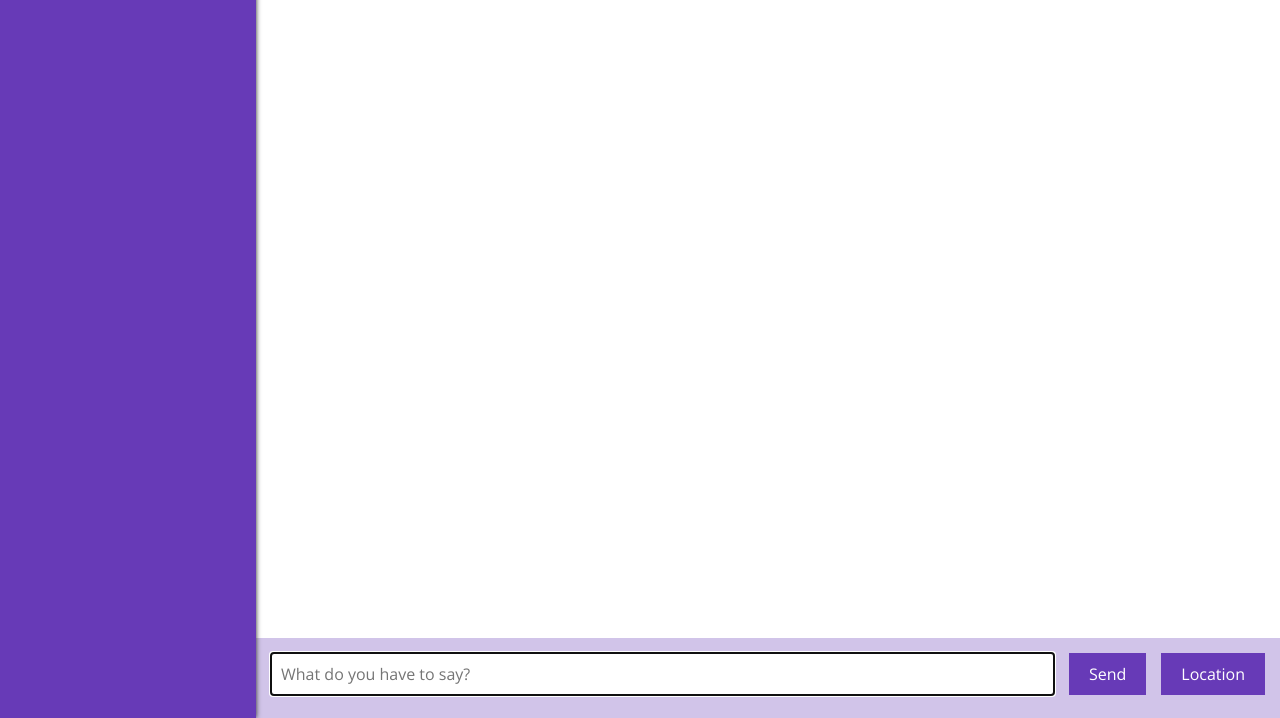
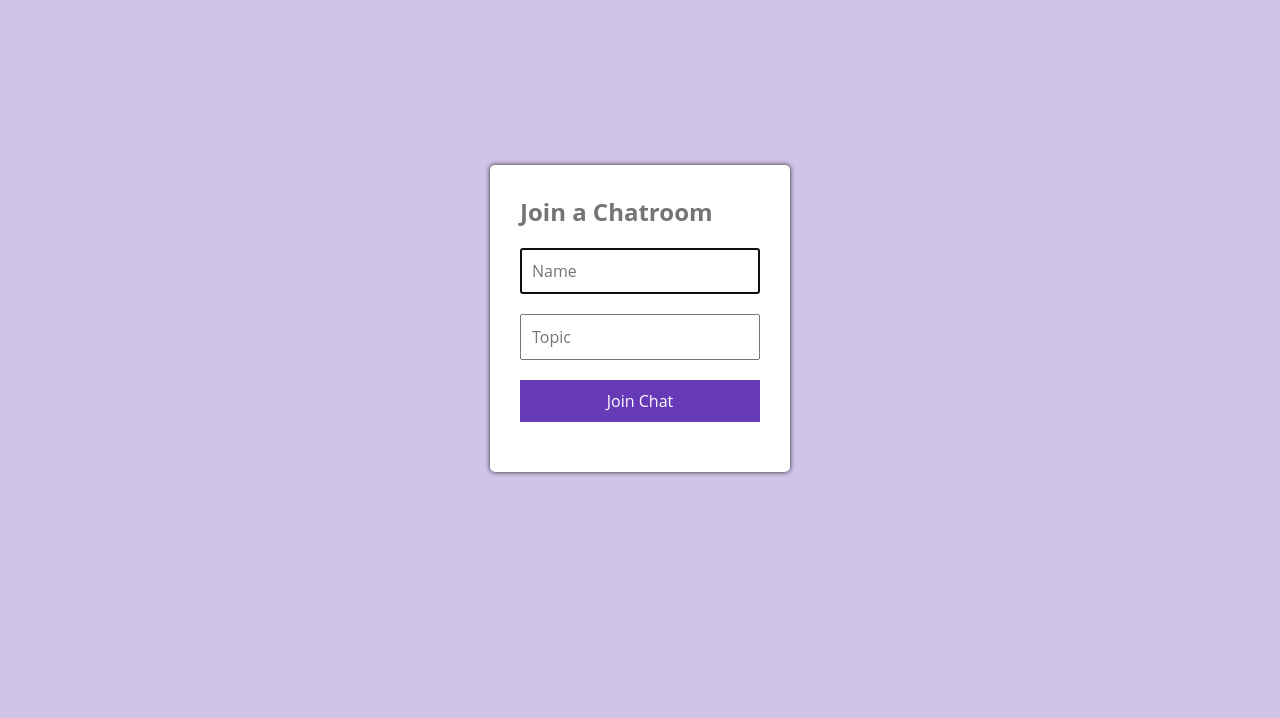
Before and after one commit to wbroberts/node-chat-app, a website: page public/index.html in a window 1280 px wide. Shown: the part 82-800 px from the top of the page. Drawn offline with nearby package versions, Linux system fonts and the light colour scheme; no server answers.

Commit message:
add join page

```diff
--- a/public/css/main.css
+++ b/public/css/main.css
@@ -7,10 +7,38 @@ a {
   text-decoration: none; }
 
 body {
+  background: #D1C4E9;
   color: #212121;
   display: flex;
   flex-direction: column;
   font-family: "Open Sans", arial, helvetica, sans-serif; }
+
+.container {
+  align-items: center;
+  display: flex;
+  height: 100vh;
+  justify-content: center;
+  width: 100%; }
+
+.login-container {
+  background: #ffffff;
+  border-radius: 5px;
+  box-shadow: 0 0 5px #212121;
+  padding: 30px;
+  width: 300px; }
+
+.login-form h2 {
+  color: #757575;
+  padding-bottom: 20px; }
+.login-form input,
+.login-form button {
+  font-family: inherit;
+  font-size: 1rem;
+  padding: 10px;
+  margin-bottom: 20px;
+  width: 100%; }
+.login-form .button {
+  margin-left: 0; }
 
 .content-container {
   display: flex;
@@ -34,6 +62,9 @@ body {
 .user-counter {
   color: #D1C4E9; }
 
+@media all and (max-width: 900px) {
+  .user-container {
+    display: none; } }
 .chat-container {
   background: #D1C4E9;
   display: flex;
@@ -99,9 +130,6 @@ body {
 .button:disabled {
   background: #D1C4E9; }
 
-@media all and (max-width: 900px) {
-  .user-container {
-    display: none; } }
 @media all and (max-width: 600px) {
   .message-box {
     flex-wrap: wrap; }
--- a/public/index.html
+++ b/public/index.html
@@ -3,61 +3,20 @@
 <head>
   <meta charset="utf-8" />
   <meta http-equiv="X-UA-Compatible" content="IE=edge">
-  <title>Chat</title>
+  <title>Join | Chat App</title>
   <meta name="viewport" content="width=device-width, initial-scale=1">
-  <link rel="stylesheet" href="./css/main.css" type="text/css">
-  <link href="https://fonts.googleapis.com/css?family=Hind:400,500|Open+Sans:400,600" rel="stylesheet">
+  <link rel="stylesheet" type="text/css" media="screen" href="./css/main.css" />
 </head>
 <body>
-
-  <div class="content-container">
-    <section class="user-container">
-      <h2 class="user-title">People</h2>
-      <p class="user-counter"></p>
-      <ol class="user-list"> </ol>
-    </section>
-
-    <section class="chat-container">
-      <div class="chat-window"></div>
-      <div class="message-container">
-        <form id="message-form" class="message-box">
-          <!-- <input id="username" type="text" placeholder="What's your name?"> -->
-          <input id="new-chat" placeholder="What do you have to say?" class="message-input" autofocus autocomplete="off">
-          <button type="submit" class="button button-send">Send</button>
-          <button id="send-location" type="button" class="button button-location">Location</button>
-        </form>
-      </div>
-    </section>
+  <div class="container">
+    <div class="login-container">
+      <form class="login-form" action="./chat.html">
+        <h2>Join a Chatroom</h2>
+        <input id="username" type="text" placeholder="Name" name="name" autofocus autocomplete="off">
+        <input id="chatroom-topic" type="text" placeholder="Topic" name="topic" autocomplete="off">
+        <button type="submit" class="button">Join Chat</button>
+      </form>
+    </div>
   </div>
-
-  <script id="message-template" type="text/template">
-    <div class="chat-box">
-      <div class="chat-header">
-        <h4 class="chat-title">{{user}}</h4>
-        <span class="chat-time">{{time}}</span>
-      </div>
-      <div class="chat-text">
-        <p>{{text}}</p>
-      </div>
-    </div>
-  </script>
-
-  <script id="location-template" type="text/template">
-    <div class="chat-box">
-      <div class="chat-header">
-        <h4 class="chat-title">{{user}}</h4>
-        <span class="chat-time">{{time}}</span>
-      </div>
-      <div class="chat-location">
-        <p><a href="{{url}}" target="_blank">View Location</a></p>
-      </div>
-    </div>
-  </script>
-
-  <script src="https://cdnjs.cloudflare.com/ajax/libs/moment.js/2.22.2/moment.min.js"></script>
-  <script src="https://cdnjs.cloudflare.com/ajax/libs/mustache.js/2.3.0/mustache.min.js"></script>
-  <script src="/socket.io/socket.io.js"></script>
-  <script src="./scripts/functions.js"></script>
-  <script src="./scripts/index.js"></script>
 </body>
 </html>
```
Also changed, not shown: public/chat.html (added, +63 -0 lines), public/scripts/chat-functions.js (renamed from public/scripts/functions.js), public/scripts/chat.js (renamed from public/scripts/index.js).
